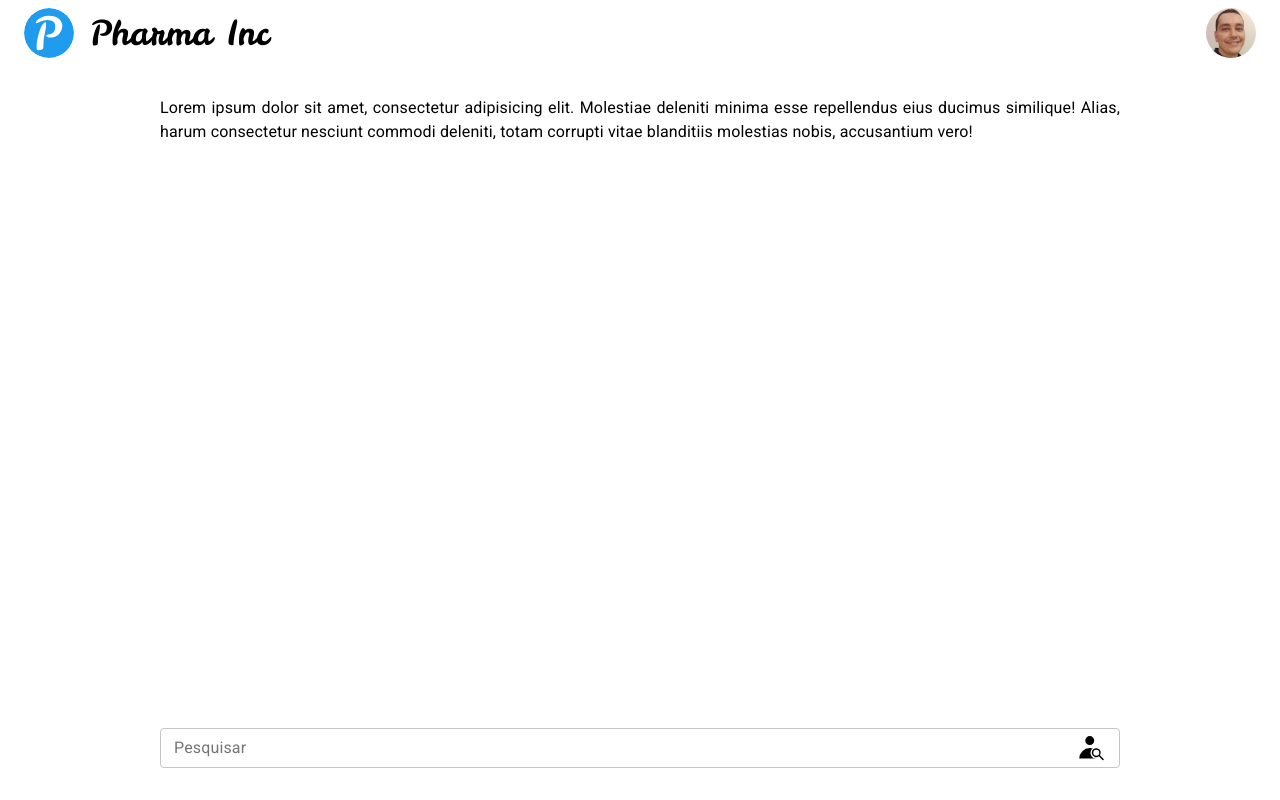
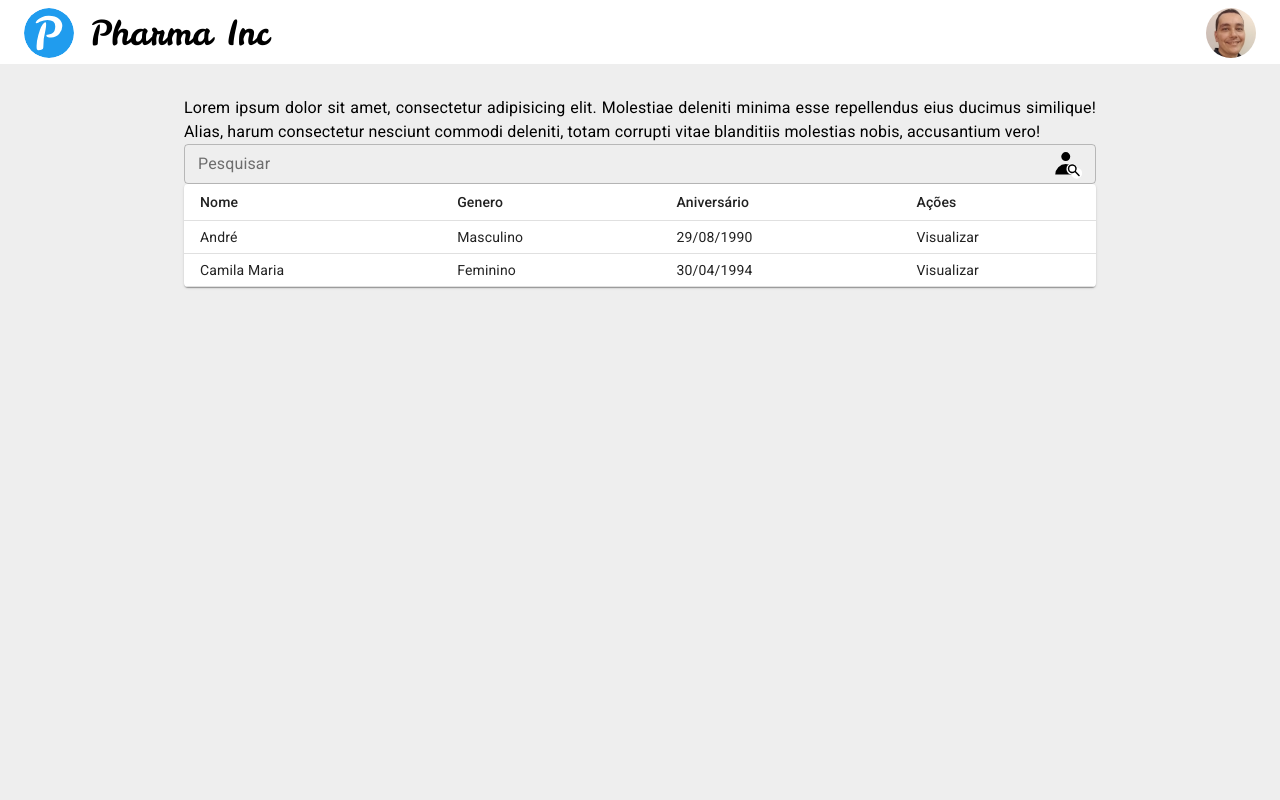
Before and after one commit to MunrraMT/front-end-challenge-2021, a React (Create React App) app: page / in a window 1280 px wide. Built offline with nearby package versions, Linux system fonts and the light colour scheme.

Commit message:
Tabela Base

```diff
--- /dev/null
+++ b/src/components/ClientsList/index.jsx
@@ -0,0 +1,49 @@
+import {
+  Paper,
+  Table,
+  TableBody,
+  TableCell,
+  TableContainer,
+  TableHead,
+  TableRow,
+} from '@material-ui/core';
+import { arrayOf, shape, string } from 'prop-types';
+
+const ClientsList = ({ columns, rows }) => (
+  <TableContainer component={Paper}>
+    <Table size="small" aria-label="a dense table">
+      <TableHead>
+        <TableRow>
+          {columns.map((item, index) => (
+            // eslint-disable-next-line react/no-array-index-key
+            <TableCell key={`col-${index}`}>{item}</TableCell>
+          ))}
+        </TableRow>
+      </TableHead>
+      <TableBody>
+        {rows.map(({ id, name, gender, birth }) => (
+          <TableRow key={id}>
+            <TableCell>{name}</TableCell>
+            <TableCell>{gender}</TableCell>
+            <TableCell>{birth}</TableCell>
+            <TableCell>Visualizar</TableCell>
+          </TableRow>
+        ))}
+      </TableBody>
+    </Table>
+  </TableContainer>
+);
+
+ClientsList.propTypes = {
+  columns: arrayOf(string).isRequired,
+  rows: arrayOf(
+    shape({
+      id: string,
+      name: string,
+      gender: string,
+      birth: string,
+    }),
+  ).isRequired,
+};
+
+export default ClientsList;
--- a/src/components/MainContent/index.jsx
+++ b/src/components/MainContent/index.jsx
@@ -1,20 +1,28 @@
-import { Box } from '@material-ui/core';
+import { Box, Container } from '@material-ui/core';
+import { makeStyles } from '@material-ui/styles';
 
 import SearchInput from '../SearchInput';
 import TextBasic from '../TextBasic';
+import ClientsList from '../ClientsList';
 
-const MainContent = () => (
+const useStyles = makeStyles(() => ({
+  background: {
+    backgroundColor: '#eeeeee',
+  },
+}));
+
+const MainContent = () => {
+  const classes = useStyles();
+
+  return (
     <Box
+      className={classes.background}
       component="main"
       minHeight="calc(100vh - 8rem)"
-    display="flex"
-    flexDirection="column"
-    justifyContent="space-between"
-    paddingX="2rem"
       paddingY="2rem"
-    maxWidth="60rem"
-    marginX="auto"
+      paddingX="1rem"
     >
+      <Container component="section" maxWidth="md">
         <TextBasic>
           Lorem ipsum dolor sit amet, consectetur adipisicing elit. Molestiae
           deleniti minima esse repellendus eius ducimus similique! Alias, harum
@@ -22,8 +30,28 @@ const MainContent = () => (
           molestias nobis, accusantium vero!
         </TextBasic>
 
-    <SearchInput label="Pesquisar" />
+        <SearchInput marginBottom={2} marginTop={2} label="Pesquisar" />
+
+        <ClientsList
+          columns={['Nome', 'Genero', 'Aniversário', 'Ações']}
+          rows={[
+            {
+              id: '1',
+              name: 'André',
+              gender: 'Masculino',
+              birth: '29/08/1990',
+            },
+            {
+              id: '2',
+              name: 'Camila Maria',
+              gender: 'Feminino',
+              birth: '30/04/1994',
+            },
+          ]}
+        />
+      </Container>
     </Box>
   );
+};
 
 export default MainContent;
```
Also changed, not shown: package.json (line endings or trailing spaces), 1 other file (tests, documents, lock files or other folders). Lines whose indentation alone changed are shown as unchanged.
